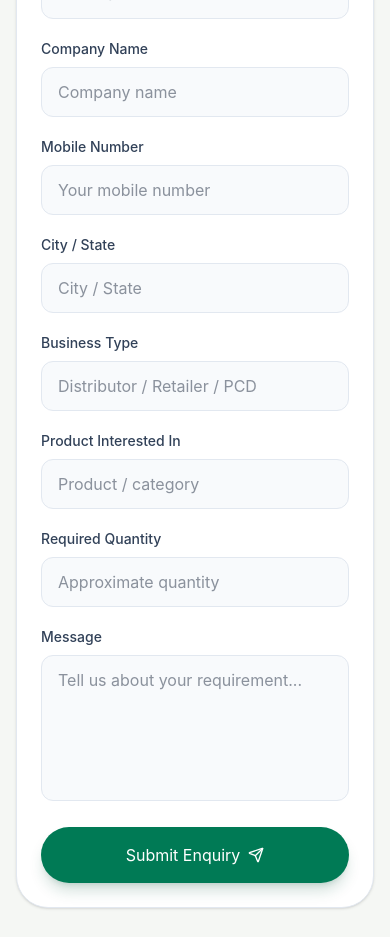
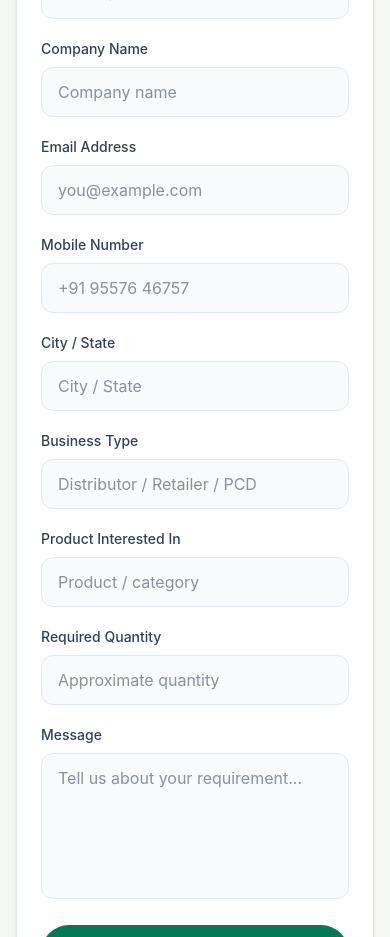
Before and after one commit to prabhteshmishra4567/Zyphor, a Next.js app: page /contact in a window 390 px wide. Shown: the part 1340-2277 px from the top of the page. Built offline with nearby package versions, Linux system fonts and the light colour scheme.

Commit message:
Validate enquiry email and mobile

```diff
--- a/public/__forms.html
+++ b/public/__forms.html
@@ -9,6 +9,7 @@
       <input type="hidden" name="form-name" value="product-enquiry">
       <input name="name" type="text">
       <input name="company-name" type="text">
+      <input name="email" type="email">
       <input name="mobile-number" type="tel">
       <input name="city-state" type="text">
       <input name="business-type" type="text">
--- a/src/app/contact/page.tsx
+++ b/src/app/contact/page.tsx
@@ -139,8 +139,12 @@ export default function ContactPage() {
                       <input id="enquiry-company" name="company-name" type="text" className="w-full rounded-xl border border-slate-200 bg-slate-50 px-4 py-3 outline-none ring-0 transition focus:border-emerald-500" placeholder="Company name" />
                     </div>
                     <div>
+                      <label htmlFor="enquiry-email" className="mb-2 block text-sm font-medium text-slate-700">Email Address</label>
+                      <input id="enquiry-email" name="email" required type="email" autoComplete="email" className="w-full rounded-xl border border-slate-200 bg-slate-50 px-4 py-3 outline-none ring-0 transition focus:border-emerald-500" placeholder="you@example.com" />
+                    </div>
+                    <div>
                       <label htmlFor="enquiry-mobile" className="mb-2 block text-sm font-medium text-slate-700">Mobile Number</label>
-                      <input id="enquiry-mobile" name="mobile-number" required type="tel" className="w-full rounded-xl border border-slate-200 bg-slate-50 px-4 py-3 outline-none ring-0 transition focus:border-emerald-500" placeholder="Your mobile number" />
+                      <input id="enquiry-mobile" name="mobile-number" required type="tel" inputMode="tel" pattern="(?:[+]91[ -]?)?[6-9][0-9]{4}[ -]?[0-9]{5}" maxLength={16} title="Enter a 10-digit Indian mobile number, optionally prefixed with +91." autoComplete="tel" className="w-full rounded-xl border border-slate-200 bg-slate-50 px-4 py-3 outline-none ring-0 transition focus:border-emerald-500" placeholder="+91 95576 46757" />
                     </div>
                     <div>
                       <label htmlFor="enquiry-location" className="mb-2 block text-sm font-medium text-slate-700">City / State</label>
```
